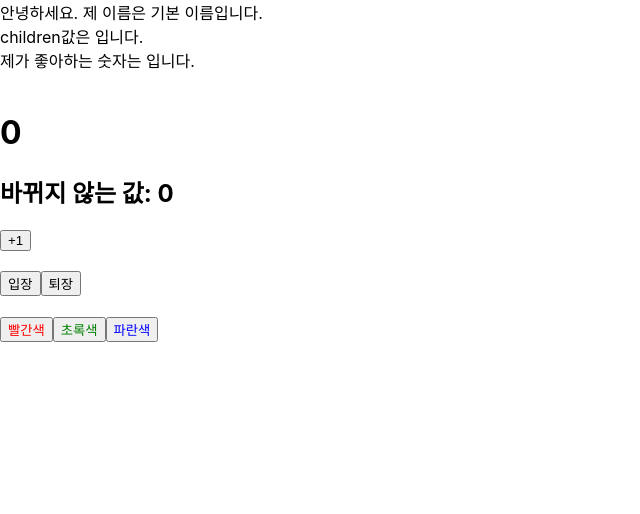
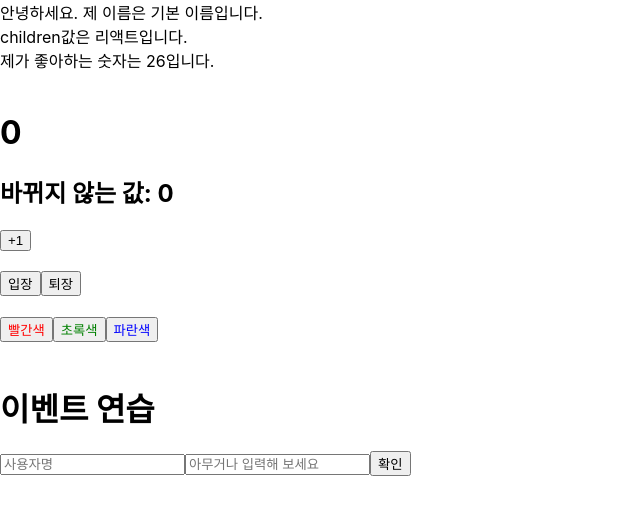
Before and after one commit to KyleRuiz/hello-react, a React (Create React App) app: page / in a window 1280 px wide. Shown: the top 514 px of the page, without its empty margins (0-640 px from the left). Built offline with nearby package versions, Linux system fonts and the light colour scheme.

Commit message:
4.3 함수컴포넌트로 구현해보기(1)

```diff
--- a/src/App.js
+++ b/src/App.js
@@ -2,13 +2,15 @@ import React from "react";
 import MyComponent from "./MyComponent";
 import Counter from "./Counter";
 import Say from "./Say";
+import EventPractice from "./EventPractice";
 
 const App = () => {
   return (
     <>
-      <MyComponent /> <br />
+      <MyComponent favoriteNumber={26}> 리액트</MyComponent> <br />
       <Counter /> <br />
-      <Say />
+      <Say /> <br />
+      <EventPractice />
     </>
   );
 };
--- a/src/EventPractice.js
+++ b/src/EventPractice.js
@@ -1,17 +1,44 @@
-import React from "react";
+import React, { useState } from "react";
 
 const EventPractice = () => {
+  const [username, setUsername] = useState("");
+  const [message, setMessage] = useState("");
+  const onChangeUsername = (e) => {
+    setUsername(e.target.value);
+  };
+  const onChangeMessage = (e) => {
+    setMessage(e.target.value);
+  };
+  const onClick = (e) => {
+    alert(`${username}: ${message}`);
+    setUsername("");
+    setMessage("");
+  };
+  const onKeyPress = (e) => {
+    if (e.key == "Enter") {
+      onClick();
+    }
+  };
+
   return (
     <div>
       <h1>이벤트 연습</h1>
       <input
         type="text"
+        name="username"
+        placeholder="사용자명"
+        value={username}
+        onChange={onChangeUsername}
+      />
+      <input
+        type="text"
         name="message"
         placeholder="아무거나 입력해 보세요"
-        onChange={(e) => {
-          console.log(e);
-        }}
+        value={message}
+        onChange={onChangeMessage}
+        onKeyPress={onKeyPress}
       />
+      <button onClick={onClick}>확인</button>
     </div>
   );
 };
```
